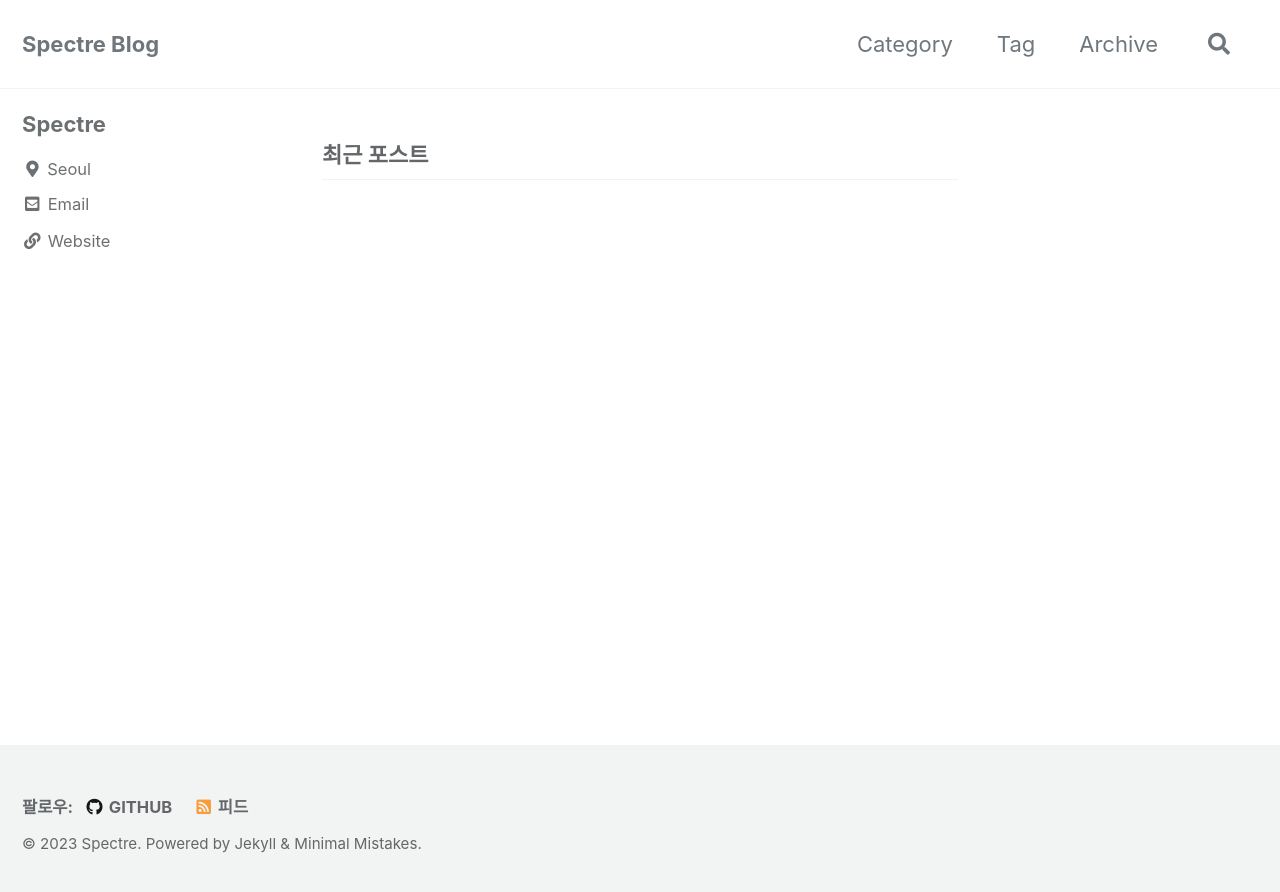
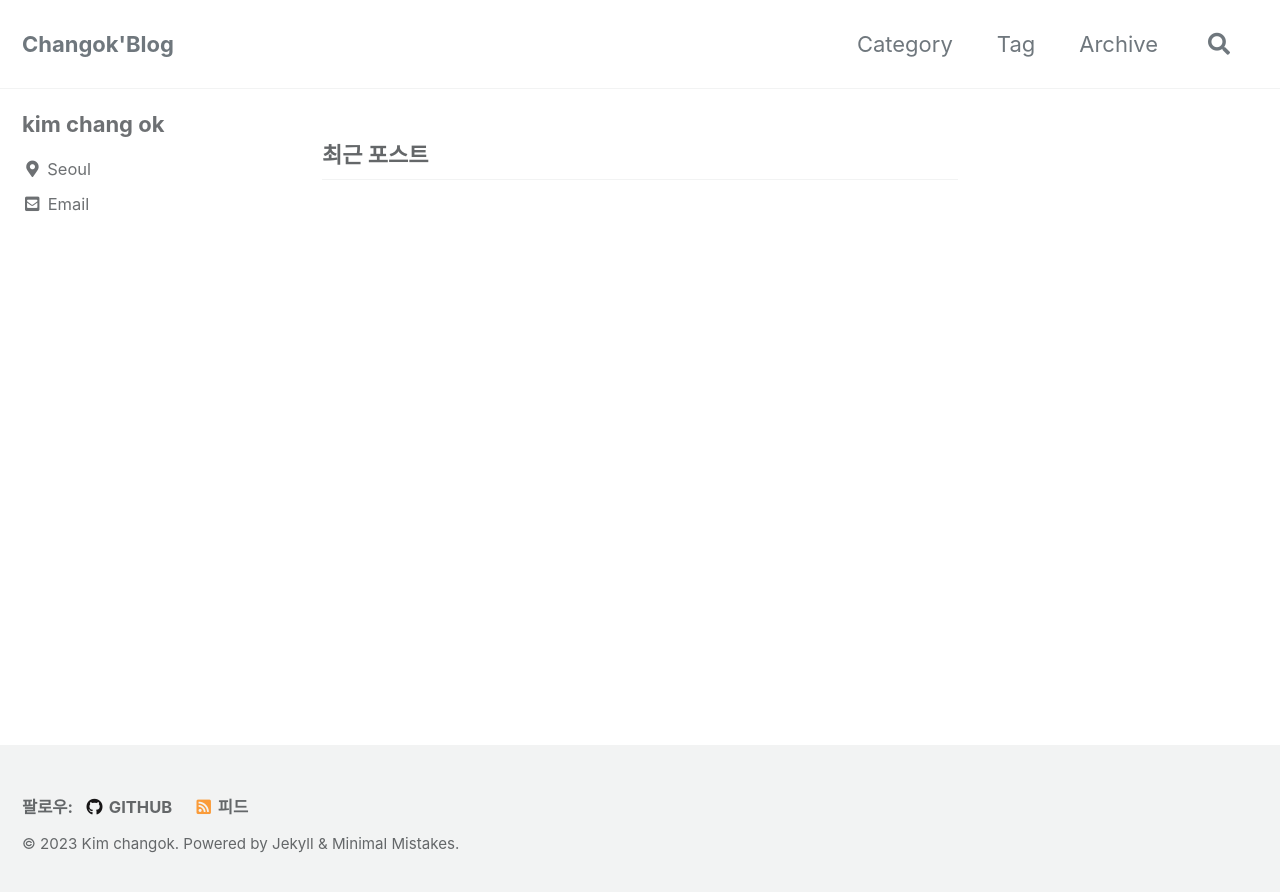
Before and after one commit to changok89/changok89.github.io, a Jekyll site: the page built from index.html, in a window 1280 px wide. Shown: the top 892 px of the page. Built offline with Jekyll 4.4.1, drawn with Linux system fonts in a browser that asks for light colours; cached includes are drawn as plain includes; the list of posts is cut into pages by our own code.

Commit message:
config update

```diff
--- a/_config.yml
+++ b/_config.yml
@@ -16,14 +16,14 @@ minimal_mistakes_skin    : "default" # "air", "aqua", "contrast", "dark", "dirt"
 
 # Site Settings
 locale                   : "ko-KR"
-title                    : "Spectre Blog"
+title                    : "Changok'Blog"
 title_separator          : "-"
 subtitle                 : # site tagline that appears below site title in masthead
-name                     : "Spectre"
+name                     : "Kim changok"
 description              : ""
-url                      : "https://spectre-89.github.io"
+url                      : "https://changok89.github.io"
 baseurl                  : # the subpath of your site, e.g. "/blog"
-repository               : # GitHub username/repo-name e.g. "mmistakes/minimal-mistakes"
+repository               : changok89/changok89.github.io
 teaser                   : # path of fallback teaser image, e.g. "/assets/images/500x300.png"
 logo                     : # path of logo image to display in the masthead, e.g. "/assets/images/88x88.png"
 masthead_title           : # overrides the website title displayed in the masthead, use " " for no title
@@ -104,7 +104,7 @@ analytics:
 
 # Site Author
 author:
-  name             : "Spectre"
+  name             : "kim chang ok"
   avatar           : # path of avatar image, e.g. "/assets/images/bio-photo.jpg"
   bio              : ""
   location         : "Seoul"
@@ -112,17 +112,14 @@ author:
   links:
     - label: "Email"
       icon: "fas fa-fw fa-envelope-square"
-      url: "mailto:thornplant@gmail.com"
-    - label: "Website"
-      icon: "fas fa-fw fa-link"
-      url: "https://spectre-89.github.io"
+      url: "mailto:zwerg89@naver.com"
 
 # Site Footer
 footer:
   links:
     - label: "GitHub"
       icon: "fab fa-fw fa-github"
-      url: "https://github.com/spectre-89"
+      url: "https://github.com/changok89"
 
 
 # Reading Files
```
